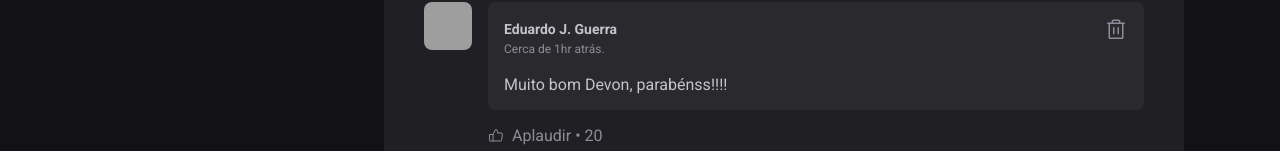
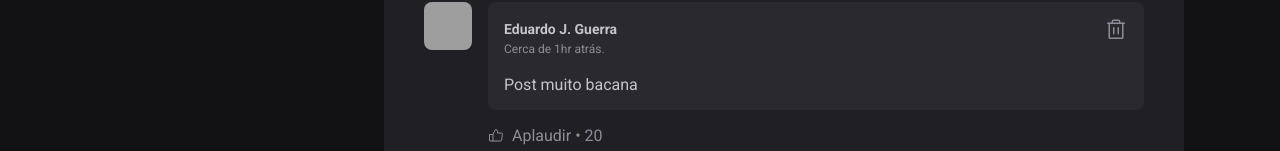
Before and after one commit to edujguerra/01-fundamentos-2-reactjs, a React (Vite) app: page / in a window 1280 px wide. Shown: the part 801-952 px from the top of the page. Built offline with nearby package versions, Linux system fonts and the light colour scheme; grey boxes are pictures that could not be loaded.

Commit message:
2211222049

```diff
--- a/src/App.jsx
+++ b/src/App.jsx
@@ -54,6 +54,7 @@
           {posts.map(post =>{
             return (
             <Post
+              key={post.id}
               author={post.author}
               content={post.content}
               publishedAt={post.publishedAt}
--- a/src/components/Comment.jsx
+++ b/src/components/Comment.jsx
@@ -2,7 +2,11 @@
 import { ThumbsUp,Trash } from "phosphor-react";
 import { Avatar } from './Avatar';
 
-export function Comment() {
+export function Comment( { content, onDeleteComment } ) {
+    function handleDeleteComment(){
+        onDeleteComment(content);
+    }
+
     return (
         <div className={styles.comment}>
             <Avatar
@@ -16,12 +20,12 @@
                             <strong>Eduardo J. Guerra</strong>
                             <time title='11 de maio as 03:13' dateTime='2022-05-11 08:13:00'>Cerca de 1hr atrás.</time>
                         </div>
-                        <button title="Deletar comentário">
+                        <button onClick={handleDeleteComment} title="Deletar comentário">
                             <Trash size={24}/>
 
                         </button>
                     </header>
-                    <p>Muito bom Devon, parabénss!!!!</p>
+                    <p>{content}</p>
                 </div>
                 <footer>
                     <button>
--- a/src/components/Post.jsx
+++ b/src/components/Post.jsx
@@ -1,11 +1,18 @@
 import { format, formatDistanceToNow } from 'date-fns';
 import ptBR from 'date-fns/locale/pt-BR'
+import { useState } from 'react';
 import { Avatar } from './Avatar';
 import { Comment } from './Comment';
 import styles from './Post.module.css';
 
 
 export function Post({ author, publishedAt, content }){
+    const [comments, setComments] = useState([
+        'Post muito bacana'
+    ]);
+
+    const [newCommentText,setNewCommentText] = useState('');
+
     const publishedDataFormatted = format(publishedAt,"d 'de' LLLL 'às' HH:mm'h'", {locale: ptBR});
 
     const publishDateRelativeToNow = formatDistanceToNow(publishedAt, {
@@ -13,7 +20,19 @@
         addSuffix: true
     })
 
-    console.log({content});
+    function handleCreateNewComment(){
+        event.preventDefault();
+        setComments([...comments, newCommentText]);
+        setNewCommentText('');
+    }
+
+    function handleNewCommentChange(){
+        setNewCommentText(event.target.value);
+    }
+
+    function deleteComment(comment) {
+        console.log(`Deletar comentario ${comment}`)
+    }
 
     return(
         <article className={styles.post}>
@@ -36,19 +55,22 @@
             <div className={styles.content}>
                 {content.map(line => {
                     if (line.type === 'paragraph') {
-                        return <p>{line.content}</p>
+                        return <p key={line.content}>{line.content}</p>
                     }
                     else if (line.type === 'link') {
-                        return <p><a href="#">{line.content}</a></p>
+                        return <p key={line.content}><a href="#">{line.content}</a></p>
                     }
                 })}
             </div>
 
 
-            <form className={styles.commentForm}>
+            <form onSubmit={handleCreateNewComment} className={styles.commentForm}>
                 <strong>Deixe seu feedback</strong>
                 <textarea
+                    name="comment"
                     placeholder='Deixe um comentário'
+                    value={newCommentText}
+                    onChange={handleNewCommentChange}
                 />
                 <footer>
                     <button type='submit'>Publicar</button>
@@ -56,7 +78,15 @@
             </form>
 
             <div className={styles.commentList}>
-                <Comment/>
+                {comments.map(comment => {
+                    return(
+                        <Comment
+                            key={comment}
+                            content={comment}
+                            onDeleteComment={deleteComment}
+                        />
+                    )
+                })}
             </div>
         </article>
     )
```
